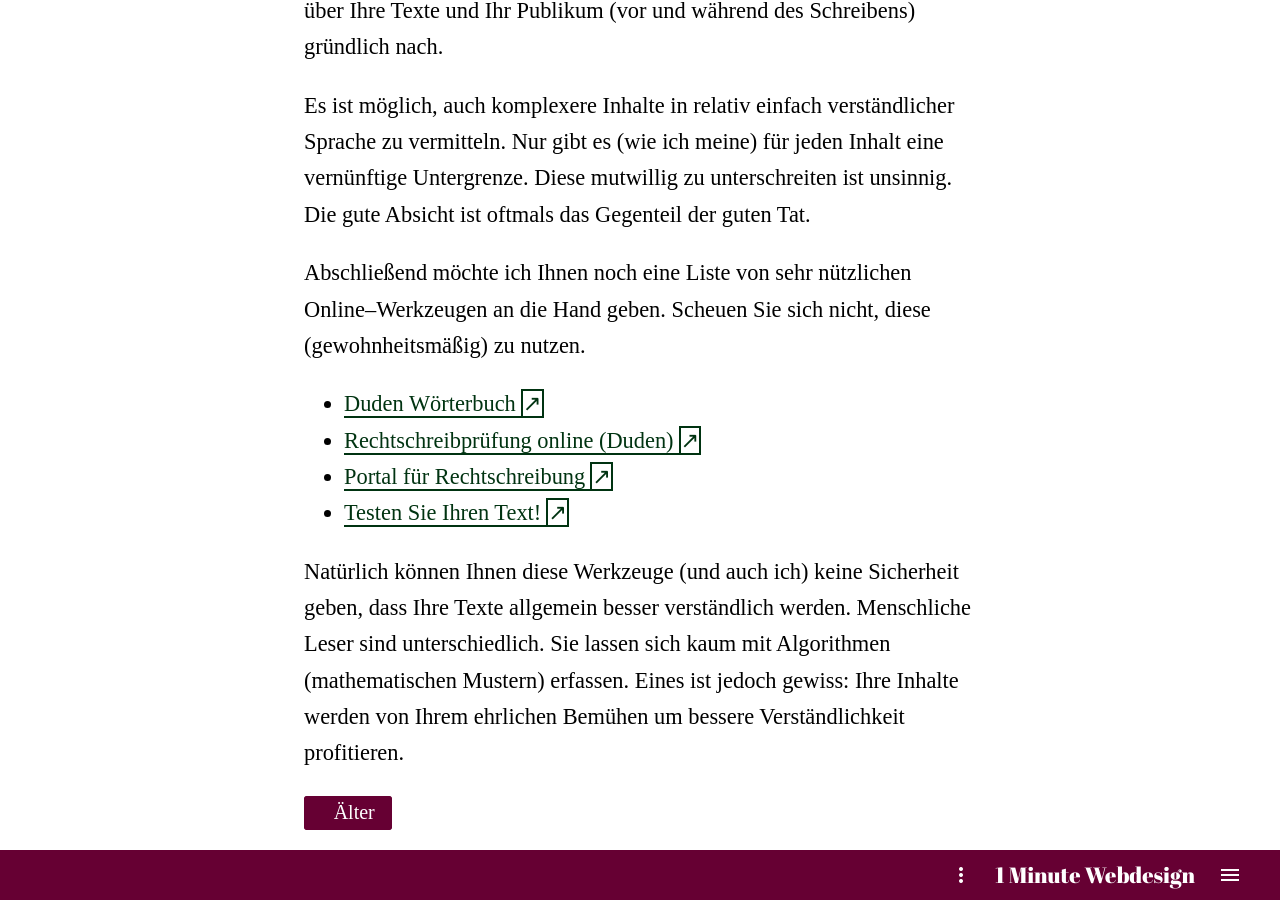
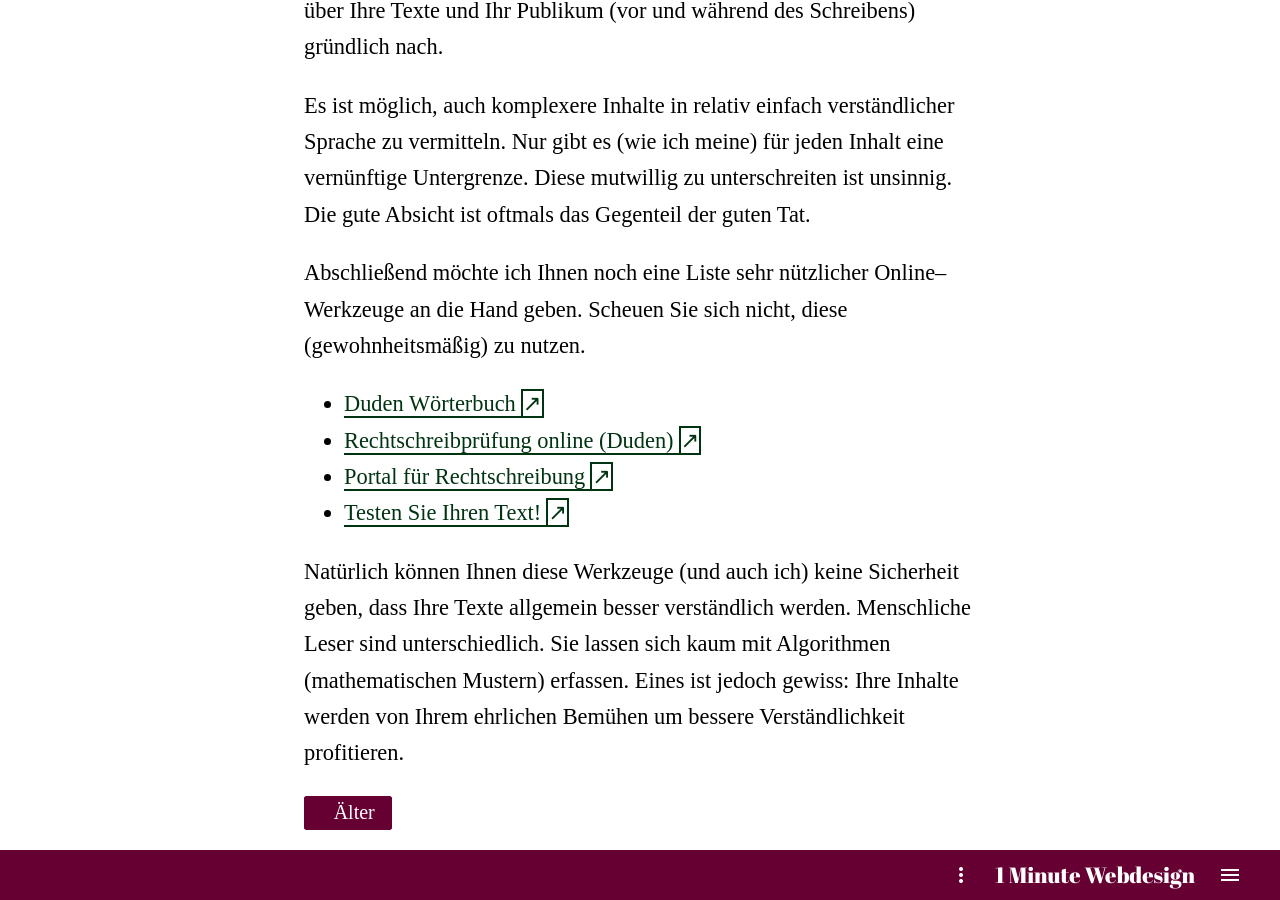
Before and after one commit to gwpachlatko/emwd, a Jekyll site: the page built from _posts/2020-04-22-barrierefreiheit-und-sprache.md, in a window 1280 px wide and 900 px high, scrolled down 4903 px. Built offline with Jekyll 4.4.1, drawn with Linux system fonts in a browser that asks for light colours; some of the changed text lies outside the part shown.

Commit message:
Update file

```diff
--- a/_posts/2020-04-22-barrierefreiheit-und-sprache.md
+++ b/_posts/2020-04-22-barrierefreiheit-und-sprache.md
@@ -60,7 +60,7 @@ Was ich mit diesem Experiment (und eigentlich dem ganzen Artikel) sagen wollte i
 
 Es ist möglich, auch komplexere Inhalte in relativ einfach verständlicher Sprache zu vermitteln. Nur gibt es (wie ich meine) für jeden Inhalt eine vernünftige Untergrenze. Diese mutwillig zu unterschreiten ist unsinnig. Die gute Absicht ist oftmals das Gegenteil der guten Tat.
 
-Abschließend möchte ich Ihnen noch eine Liste von sehr nützlichen Online–Werkzeugen an die Hand geben. Scheuen Sie sich nicht, diese (gewohnheitsmäßig) zu nutzen.
+Abschließend möchte ich Ihnen noch eine Liste sehr nützlicher Online–Werkzeuge an die Hand geben. Scheuen Sie sich nicht, diese (gewohnheitsmäßig) zu nutzen.
 
 <ul>
 <li><a rel="external" href="https://www.duden.de/">Duden Wörterbuch</a></li>
```
